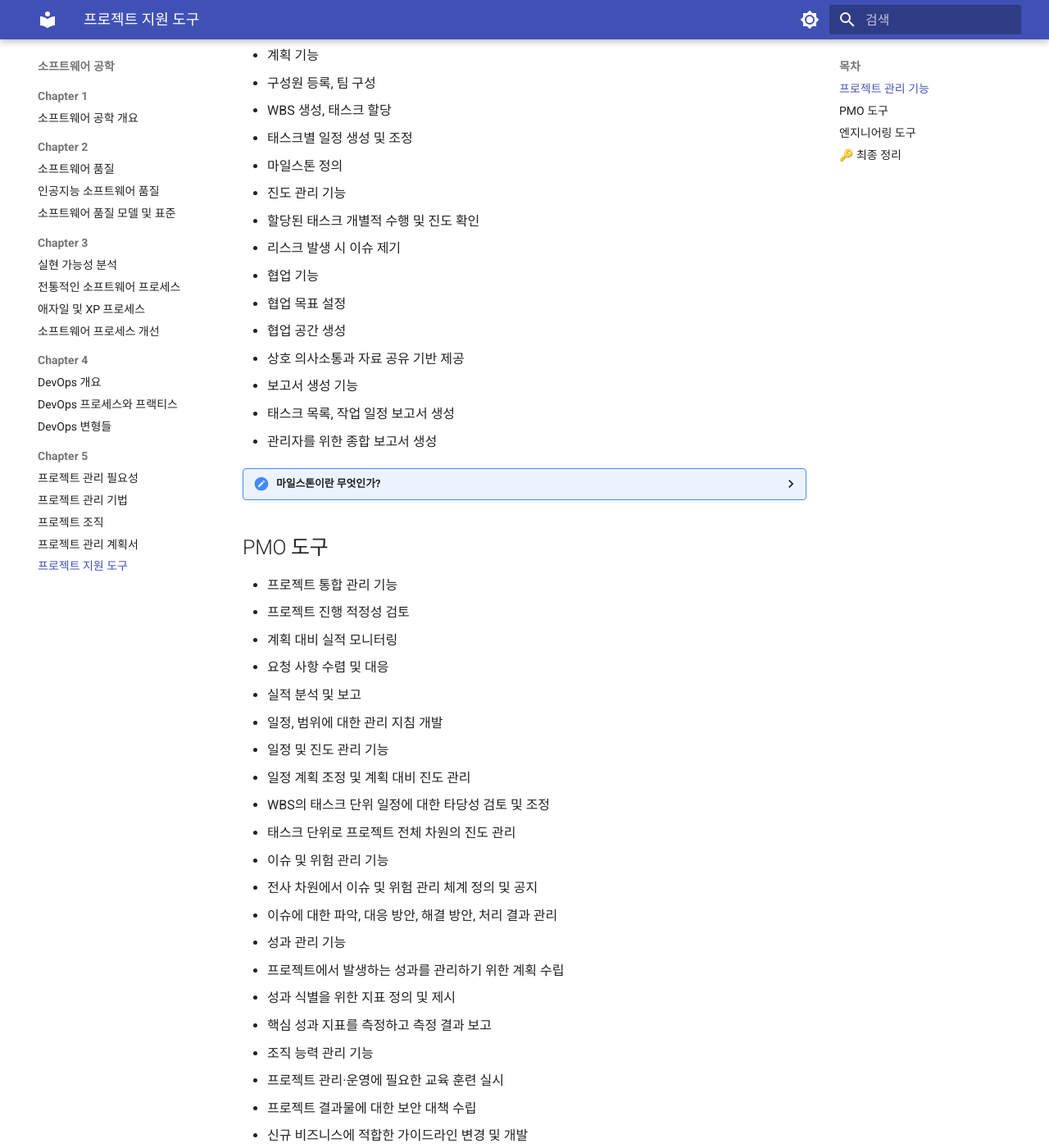
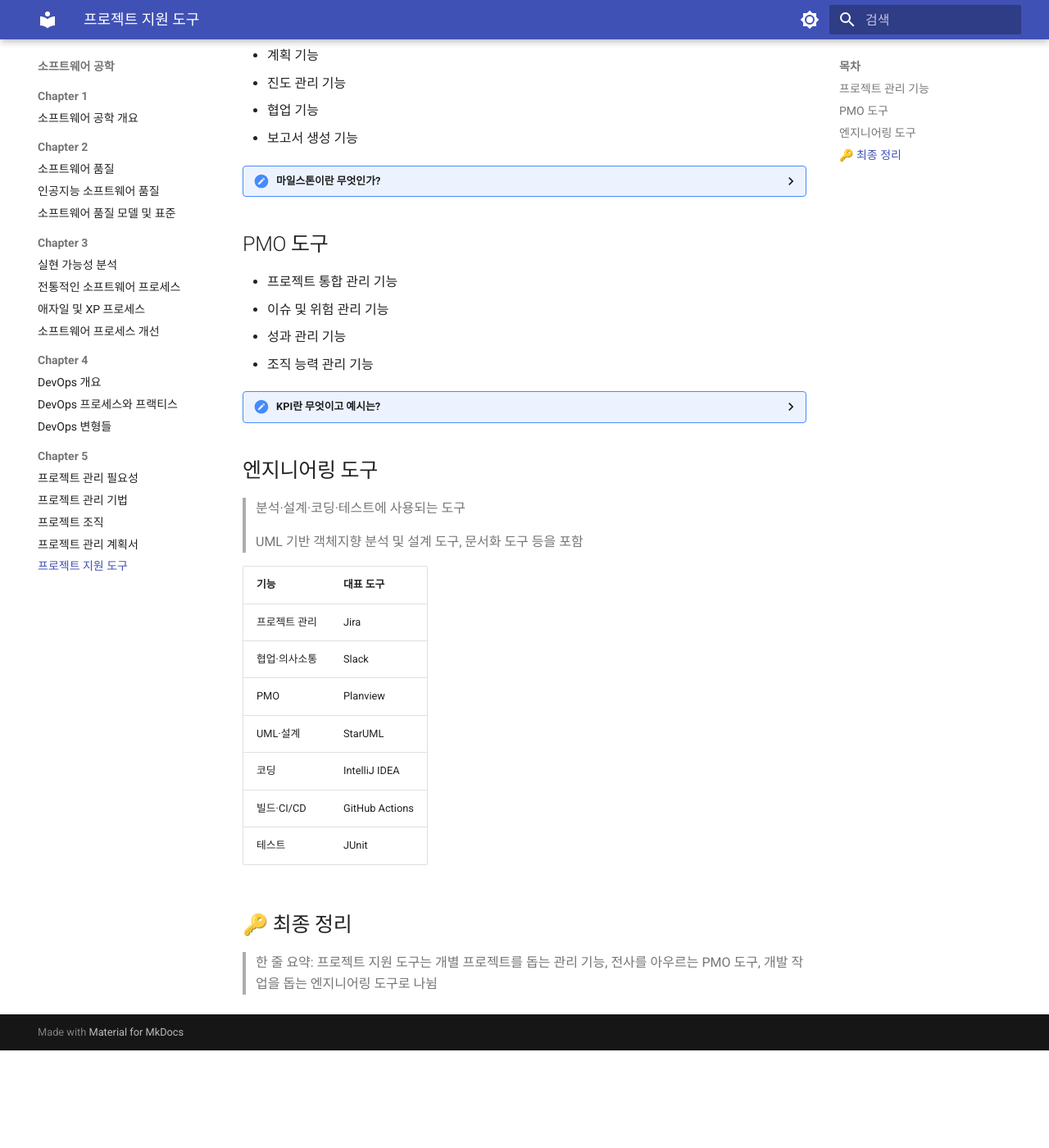
Before and after one commit to CokaNuri/CSBE, an MkDocs documentation site: the page built from docs/software-engineering/Chapter 5/05 프로젝트 지원 도구.md, in a window 1280 px wide and 1400 px high, scrolled down 265 px. Shown: the whole window at 82% size. Built offline with MkDocs 1.6.1 and Material for MkDocs 9.7.7, drawn with Linux system fonts in a browser that asks for light colours; after the commit the page ends 1546 px from its top, so only the background shows below that.

Commit message:
05 수정

```diff
--- a/docs/software-engineering/Chapter 5/05 프로젝트 지원 도구.md
+++ b/docs/software-engineering/Chapter 5/05 프로젝트 지원 도구.md
@@ -5,20 +5,9 @@
 > 작업 계획 수립, 팀 구성, 진도 관리 기능 지원
 
 - 계획 기능
-  - 구성원 등록, 팀 구성
-  - WBS 생성, 태스크 할당
-  - 태스크별 일정 생성 및 조정
-  - 마일스톤 정의
 - 진도 관리 기능
-  - 할당된 태스크 개별적 수행 및 진도 확인
-  - 리스크 발생 시 이슈 제기
 - 협업 기능
-  - 협업 목표 설정
-  - 협업 공간 생성
-  - 상호 의사소통과 자료 공유 기반 제공
 - 보고서 생성 기능
-  - 태스크 목록, 작업 일정 보고서 생성
-  - 관리자를 위한 종합 보고서 생성
 
 <details><summary>마일스톤이란 무엇인가?</summary>
 
@@ -29,29 +18,9 @@
 ## PMO 도구
 
 - 프로젝트 통합 관리 기능
-  - 프로젝트 진행 적정성 검토
-  - 계획 대비 실적 모니터링
-  - 요청 사항 수렴 및 대응
-  - 실적 분석 및 보고
-  - 일정, 범위에 대한 관리 지침 개발
-- 일정 및 진도 관리 기능
-  - 일정 계획 조정 및 계획 대비 진도 관리
-  - WBS의 태스크 단위 일정에 대한 타당성 검토 및 조정
-  - 태스크 단위로 프로젝트 전체 차원의 진도 관리
 - 이슈 및 위험 관리 기능
-  - 전사 차원에서 이슈 및 위험 관리 체계 정의 및 공지
-  - 이슈에 대한 파악, 대응 방안, 해결 방안, 처리 결과 관리
 - 성과 관리 기능
-  - 프로젝트에서 발생하는 성과를 관리하기 위한 계획 수립
-  - 성과 식별을 위한 지표 정의 및 제시
-  - 핵심 성과 지표를 측정하고 측정 결과 보고
 - 조직 능력 관리 기능
-  - 프로젝트 관리·운영에 필요한 교육 훈련 실시
-  - 프로젝트 결과물에 대한 보안 대책 수립
-  - 신규 비즈니스에 적합한 가이드라인 변경 및 개발
-
-
-
 
 <details><summary>KPI란 무엇이고 예시는?</summary>
 
```
